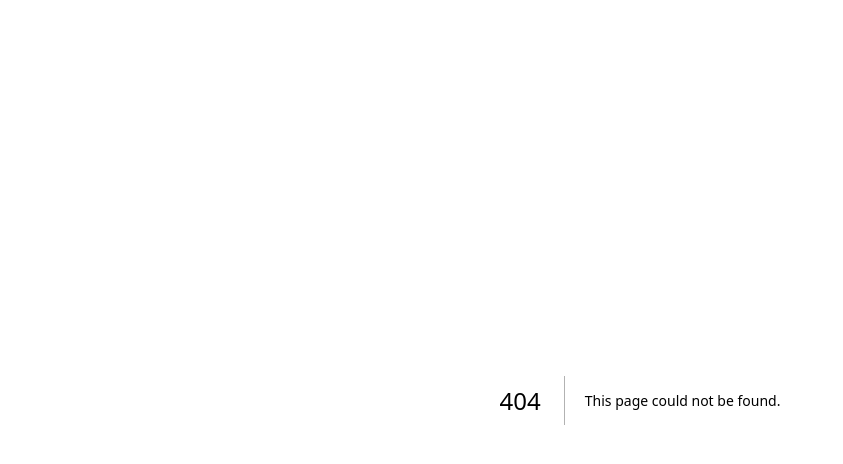
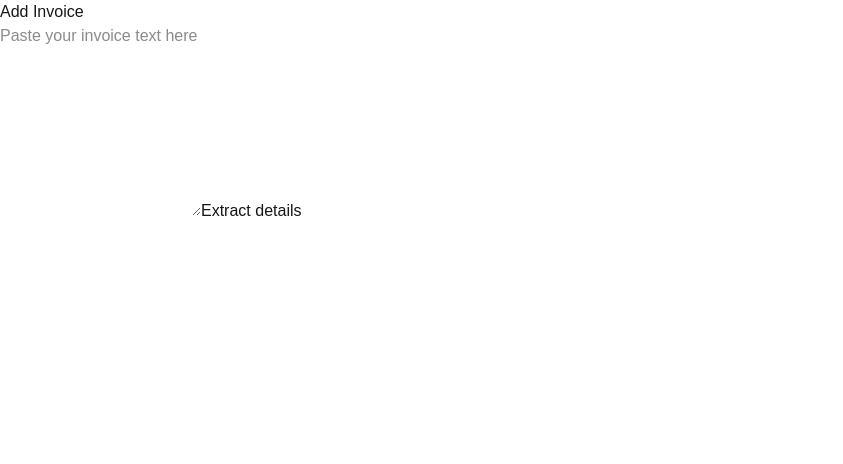
Before and after one commit to Harshal19t/invoice_chaser, a Next.js app in the folder frontend/: page /add in a window 1280 px wide. Before the commit this address had no page. Shown: the top 464 px of the page, without its empty margins (0-843 px from the left). Built offline with nearby package versions, Linux system fonts and the light colour scheme.

Commit message:
Adding invoice page

```diff
--- /dev/null
+++ b/frontend/src/app/add/page.tsx
@@ -0,0 +1,78 @@
+"use client";
+import {useState} from "react";
+
+type InvoiceResult = {
+  is_invoice: boolean | null
+  invoice_number: string | null
+  client_name: string | null
+  amount: string | null
+  currency: string | null
+  issue_date: string | null
+  due_date: string | null
+  confidence: number | null
+  notes: string | null
+  needs_review: boolean
+}
+
+export default function AddInvoicePage() {
+  const [text,setText] = useState("");
+  const [loading,setLoading] = useState(false);
+  const [result, setResult] = useState<InvoiceResult | null>(null)
+  const [error,setError] = useState<string | null>(null);
+
+  async function handleExtract() {
+    setLoading(true);
+    setError(null);
+    setResult(null);
+
+    try {
+      const response = await fetch(process.env.NEXT_PUBLIC_API_URL + "/extract_invoice", {
+        method: "POST",
+        headers: {
+          "Content-Type": "application/json",
+        },
+        body: JSON.stringify({ text }),
+      })
+      if (!response.ok) {
+      throw new Error("Server error: " + response.status)
+    }
+
+    const data = await response.json()
+    setResult(data)
+  } catch (err) {
+    setError(err instanceof Error ? err.message : "An unknown error occurred")
+  } finally {
+    setLoading(false)
+  }
+  }
+    return(
+  <div>
+    <h1>Add Invoice</h1>
+    <textarea value={text}
+    onChange={(e) => setText(e.target.value)}
+    rows={8}
+    placeholder="Paste your invoice text here" />
+    <button onClick={handleExtract} disabled={loading}>
+      {loading ? "Extracting..." : "Extract details"}
+    </button>
+    {result && (
+  <div>
+    <h2>Extracted Details</h2>
+    {result.needs_review && (
+      <p style={{ color: "orange" }}>⚠️ Check these details before saving</p>
+    )}
+    <p><strong>Client:</strong> {result.client_name ?? "Not found"}</p>
+    <p><strong>Invoice #:</strong> {result.invoice_number ?? "Not found"}</p>
+    <p><strong>Amount:</strong> {result.currency} {result.amount ?? "Not found"}</p>
+    <p><strong>Issue date:</strong> {result.issue_date ?? "Not found"}</p>
+    <p><strong>Due date:</strong> {result.due_date ?? "Not found"}</p>
+    <p><strong>Confidence:</strong> {result.confidence ? (result.confidence * 100).toFixed(0) + "%" : "Unknown"}</p>
+    {result.notes && <p><strong>Notes:</strong> {result.notes}</p>}
+  </div>
+)}
+
+{error && (
+  <p style={{ color: "red" }}>{error}</p>
+)}
+  </div>
+)}
```
Also changed, not shown: 2 other files (tests, documents, lock files or other folders).
